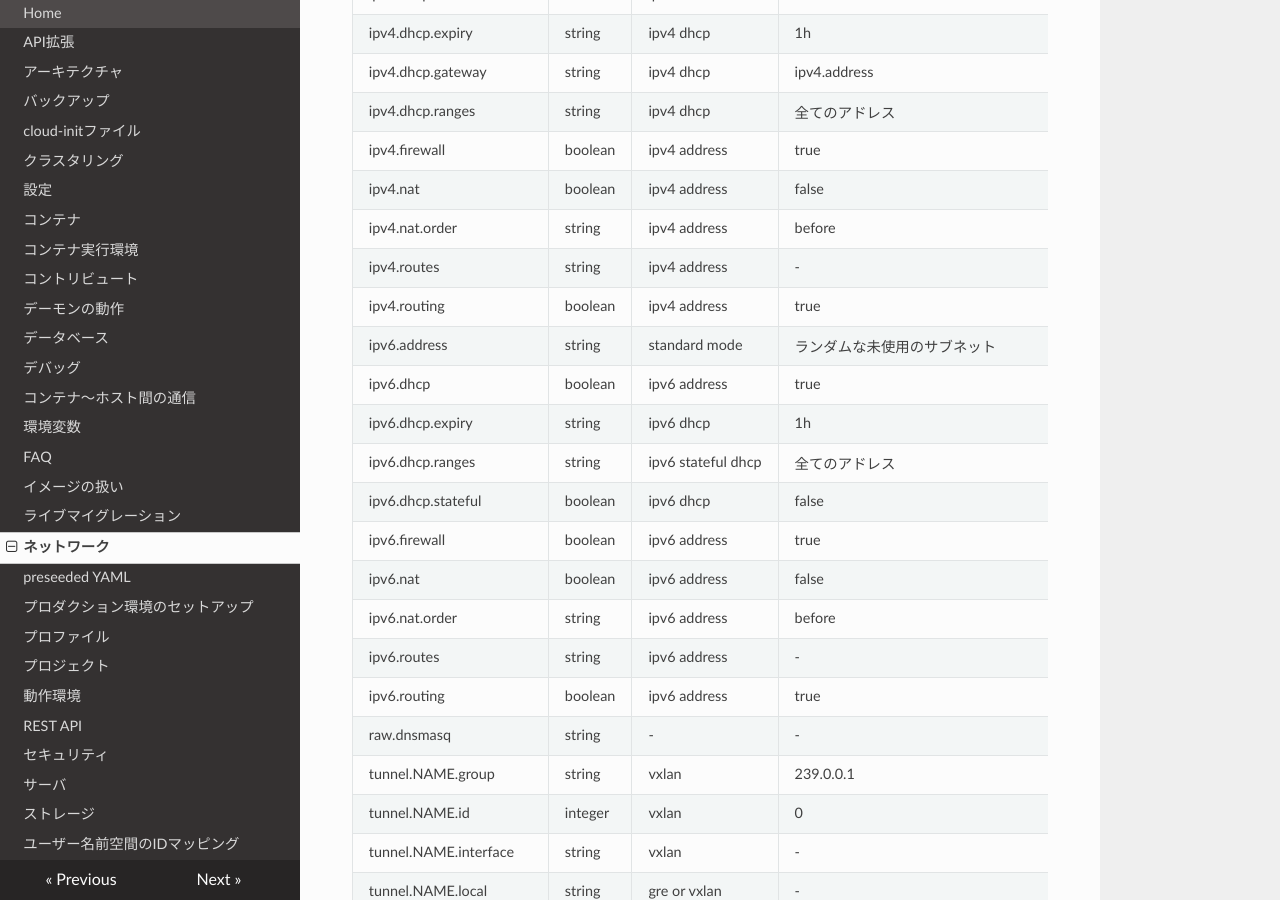
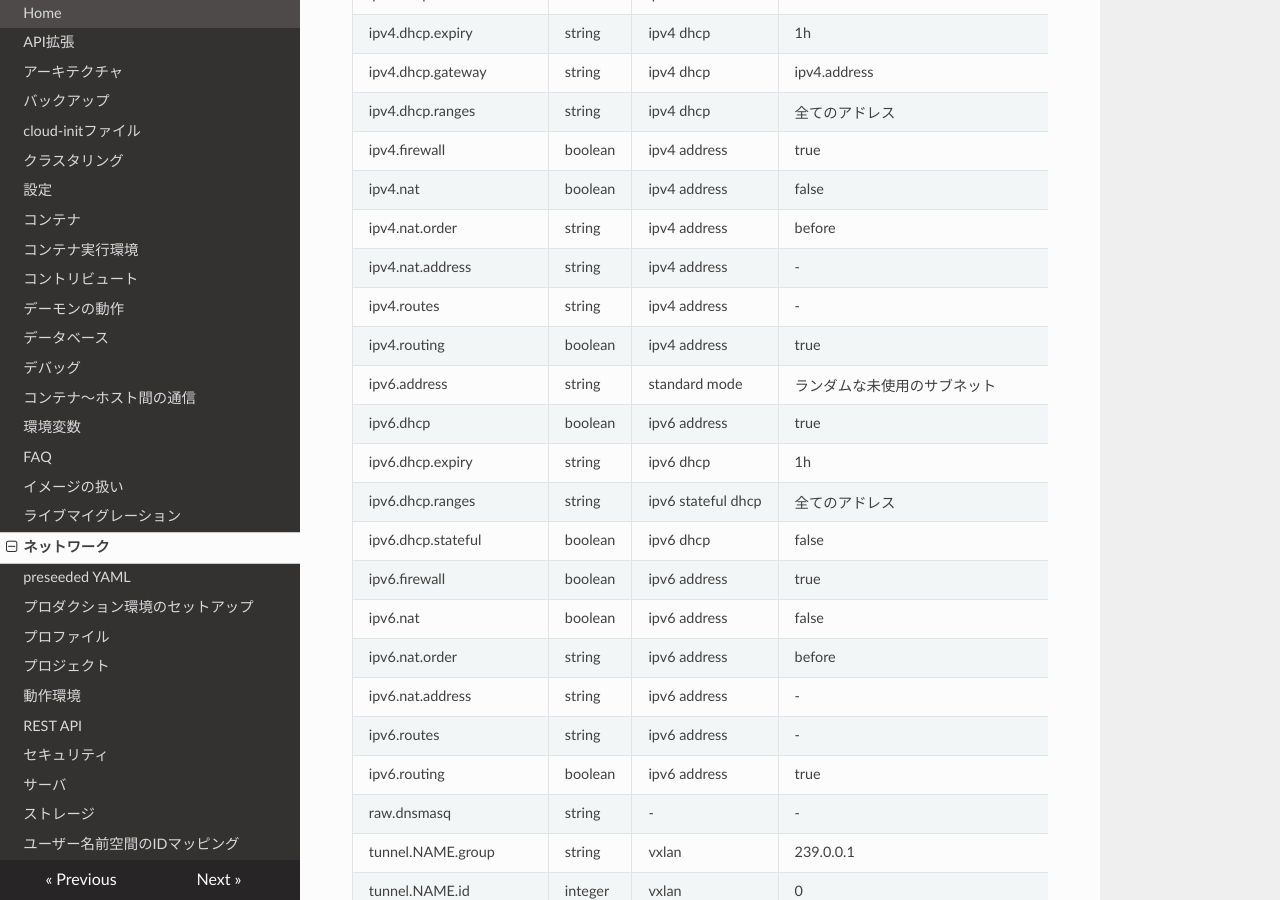
Before and after one commit to lxc-jp/lxd-ja, an MkDocs documentation site: the page built from doc/networks.md, in a window 1280 px wide and 900 px high, scrolled down 1152 px. Built offline with MkDocs 1.6.1, drawn with Linux system fonts in a browser that asks for light colours; nearby versions of some CDN libraries; old or Windows-style settings are respelled for this version of MkDocs.

Commit message:
Update networks.md to upstream at 2019-05-17
Signed-off-by: KATOH Yasufumi <karma@jazz.email.ne.jp>

```diff
--- a/doc/networks.md
+++ b/doc/networks.md
@@ -53,6 +53,7 @@ ipv4.dhcp.ranges                | string    | ipv4 dhcp             | 全ての
 ipv4.firewall                   | boolean   | ipv4 address          | true                      | このネットワークに対するファイアウォールのフィルタリングルールを生成するかどうか <!-- Whether to generate filtering firewall rules for this network -->
 ipv4.nat                        | boolean   | ipv4 address          | false                     | NAT にするかどうか (未設定の場合はデフォルト値は true になりランダムな ipv4.address が生成されます) <!-- Whether to NAT (will default to true if unset and a random ipv4.address is generated) -->
 ipv4.nat.order                  | string    | ipv4 address          | before                    | 必要な NAT のルールを既存のルールの前に追加するか後に追加するか <!-- Whether to add the required NAT rules before or after any pre-existing rules -->
+ipv4.nat.address                | string    | ipv4 address          | -                         | ブリッジからの送信時に使うソースアドレス <!-- The source address used for outbound traffic from the bridge -->
 ipv4.routes                     | string    | ipv4 address          | -                         | ブリッジへルーティングする追加の IPv4 CIDR サブネットのカンマ区切りリスト <!-- Comma separated list of additional IPv4 CIDR subnets to route to the bridge -->
 ipv4.routing                    | boolean   | ipv4 address          | true                      | ブリッジの内外にトラフィックをルーティングするかどうか <!-- Whether to route traffic in and out of the bridge -->
 ipv6.address                    | string    | standard mode         | ランダムな未使用のサブネット <!-- random unused subnet -->      | ブリッジの IPv6 アドレス (CIDR 形式)。 IPv6 をオフにするには "none" 、新しいアドレスを生成するには "auto" を指定。 <!-- IPv6 address for the bridge (CIDR notation). Use "none" to turn off IPv6 or "auto" to generate a new one -->
@@ -63,6 +64,7 @@ ipv6.dhcp.stateful              | boolean   | ipv6 dhcp             | false
 ipv6.firewall                   | boolean   | ipv6 address          | true                      | このネットワークに対するファイアウォールのフィルタリングルールを生成するかどうか <!-- Whether to generate filtering firewall rules for this network -->
 ipv6.nat                        | boolean   | ipv6 address          | false                     | NAT にするかどうか (未設定の場合はデフォルト値は true になりランダムな ipv6.address が生成されます) <!-- Whether to NAT (will default to true if unset and a random ipv6.address is generated) -->
 ipv6.nat.order                  | string    | ipv6 address          | before                    | 必要な NAT のルールを既存のルールの前に追加するか後に追加するか <!-- Whether to add the required NAT rules before or after any pre-existing rules -->
+ipv6.nat.address                | string    | ipv6 address          | -                         | ブリッジからの送信時に使うソースアドレス <!-- The source address used for outbound traffic from the bridge -->
 ipv6.routes                     | string    | ipv6 address          | -                         | ブリッジへルーティングする追加の IPv4 CIDR サブネットのカンマ区切りリスト <!-- Comma separated list of additional IPv6 CIDR subnets to route to the bridge -->
 ipv6.routing                    | boolean   | ipv6 address          | true                      | ブリッジの内外にトラフィックをルーティングするかどうか <!-- Whether to route traffic in and out of the bridge -->
 raw.dnsmasq                     | string    | -                     | -                         | 設定に追加する dnsmasq の設定 <!-- Additional dnsmasq configuration to append to the configuration -->
```
